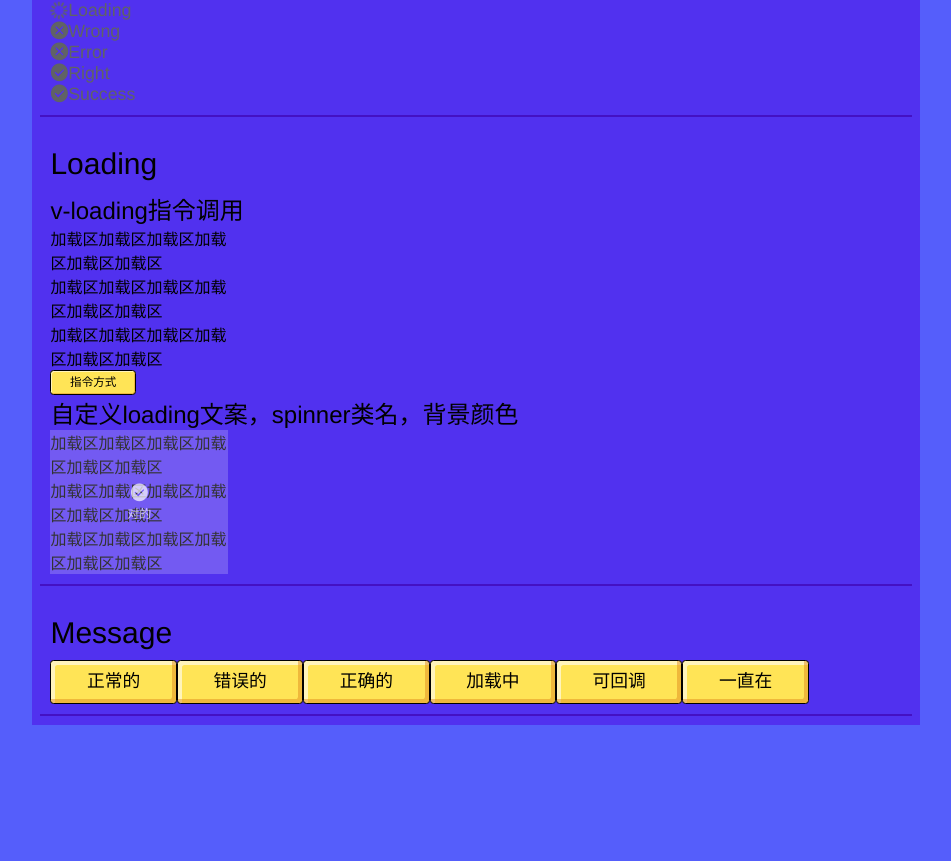
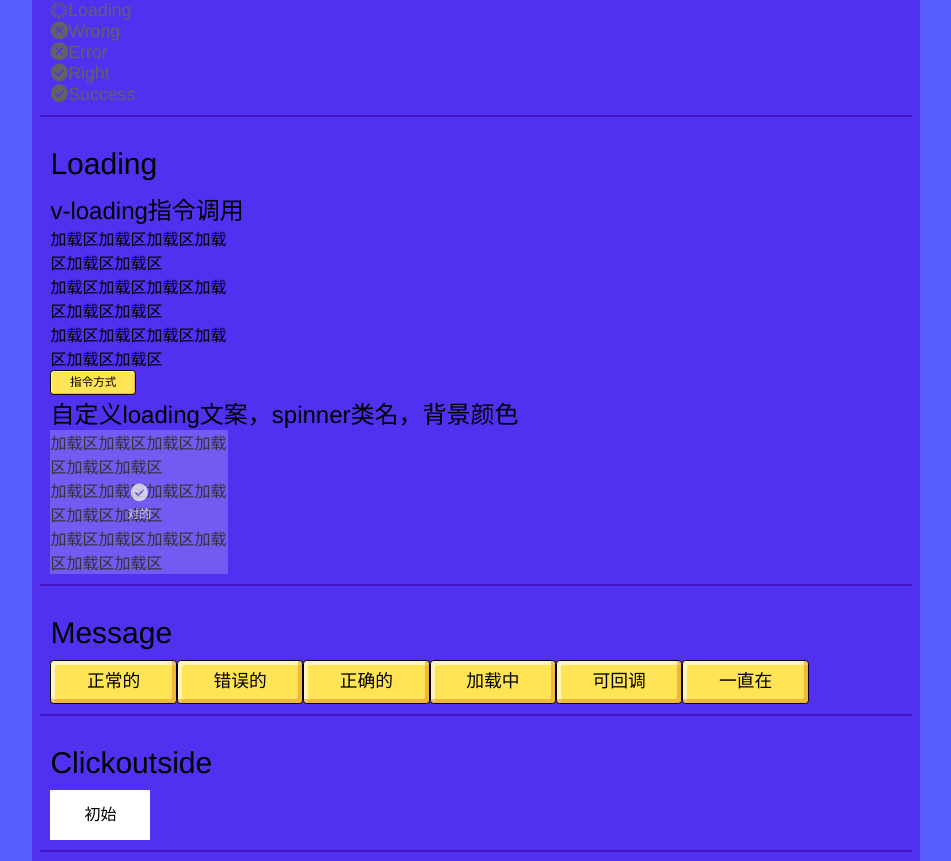
Before and after one commit to meishaFE/steam-game-ui, a Vue app: page / in a window 1280 px wide. Shown: the part 566-1427 px from the top of the page, without its empty margins (164-1115 px from the left). Before the commit the page ends 1291 px from the top, so only its background shows below. Built offline with nearby package versions, Linux system fonts and the light colour scheme.

Commit message:
feat: 添加clickoutside

```diff
--- a/examples/views/Home.vue
+++ b/examples/views/Home.vue
@@ -85,6 +85,10 @@
       <st-button @click="showCbMessage">可回调</st-button>
       <st-button @click="showAlawaysMessage">一直在</st-button>
     </section>
+    <section class="demo__clickoutside">
+      <h1>Clickoutside</h1>
+      <p v-clickoutside="clickOut" @click="clickIn">{{clickText}}</p>
+    </section>
   </div>
 </template>
 
@@ -93,7 +97,8 @@ export default {
   data() {
     return {
       loadingFlag: false,
-      nowMessage: null
+      nowMessage: null,
+      clickText: '初始'
     };
   },
   methods: {
@@ -125,6 +130,12 @@ export default {
       setTimeout(() => {
         this.nowMessage.close();
       }, 6000);
+    },
+    clickOut() {
+      this.clickText = '点到外面啦';
+    },
+    clickIn() {
+      this.clickText = '点在里面';
     }
   }
 };
@@ -165,5 +176,14 @@ html {
       font-size: 0.2rem;
     }
   }
+  &__clickoutside {
+    p {
+      width: 100px;
+      height: 50px;
+      line-height: 50px;
+      background: #fff;
+      text-align: center;
+    }
+  }
 }
 </style>
--- /dev/null
+++ b/packages/clickoutside/index.js
@@ -0,0 +1,18 @@
+export default {
+  bind(el, binding, vnode) {
+    function documentHandler(e) {
+      if (el.contains(e.target)) {
+        return false;
+      }
+      if (binding.expression) {
+        binding.value(e);
+      }
+    }
+    el.__vueClickOutside__ = documentHandler;
+    document.addEventListener('click', documentHandler);
+  },
+  unbind(el, binding) {
+    document.removeEventListener('click', el.__vueClickOutside__);
+    delete el.__vueClickOutside__;
+  }
+};
--- a/packages/index.js
+++ b/packages/index.js
@@ -2,6 +2,8 @@ import Button from 'packages/button/index.js';
 import Icon from 'packages/icon/index.js';
 import Loading from 'packages/loading/index.js';
 import Message from 'packages/message/index.js';
+import Clickoutside from 'packages/clickoutside/index.js';
+
 import 'src/style/icon.scss';
 
 const components = [
@@ -14,6 +16,7 @@ const install = function (Vue, opts = {}) {
     Vue.component(component.name, component);
   });
   Vue.use(Loading.directive);
+  Vue.directive('clickoutside', Clickoutside);
   Vue.prototype.$message = Message;
 };
 
```
